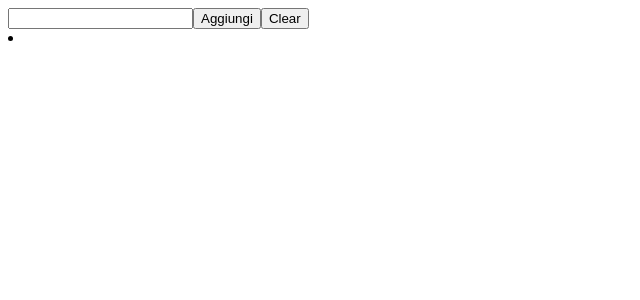
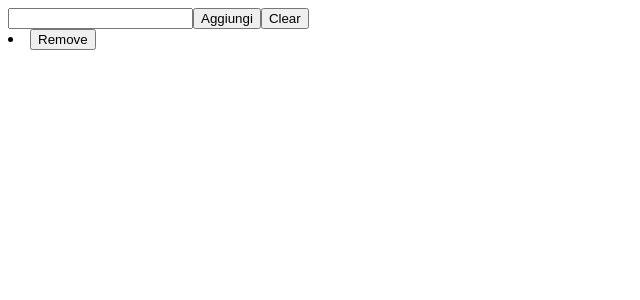
Before and after one commit to BlueBojack/ReactExercise, a React (Vite) app in the folder React_Project/: page / in a window 1280 px wide. Both pictures are taken after a click on the button "Aggiungi". Shown: the top 300 px of the page, without its empty margins (0-640 px from the left). Built offline with nearby package versions, Linux system fonts and the light colour scheme.

Commit message:
added 59

```diff
--- a/React_Project/src/TodoList.jsx
+++ b/React_Project/src/TodoList.jsx
@@ -23,6 +23,12 @@ const TodoList = () => {
         setItems([])
     }
 
+    const handleDelete = (index) => {
+        setItems(
+            (prevArr => prevArr.filter((item, i) => i !== index))
+        )
+    };
+
 
     return (
         <>
@@ -30,7 +36,14 @@ const TodoList = () => {
             <button onClick={handleAdd}>Aggiungi</button>
             <button onClick={handleReset}>Clear</button>
             {
-                items.map(item => <li>{item}</li>)
+                items.map((item, index) => {
+                    return (
+                        <li key={index}>
+                            {item}
+                            <button onClick={() => handleDelete(index)}>Remove</button>
+                        </li>
+                    )
+                })
             }
         </>
     )
```
